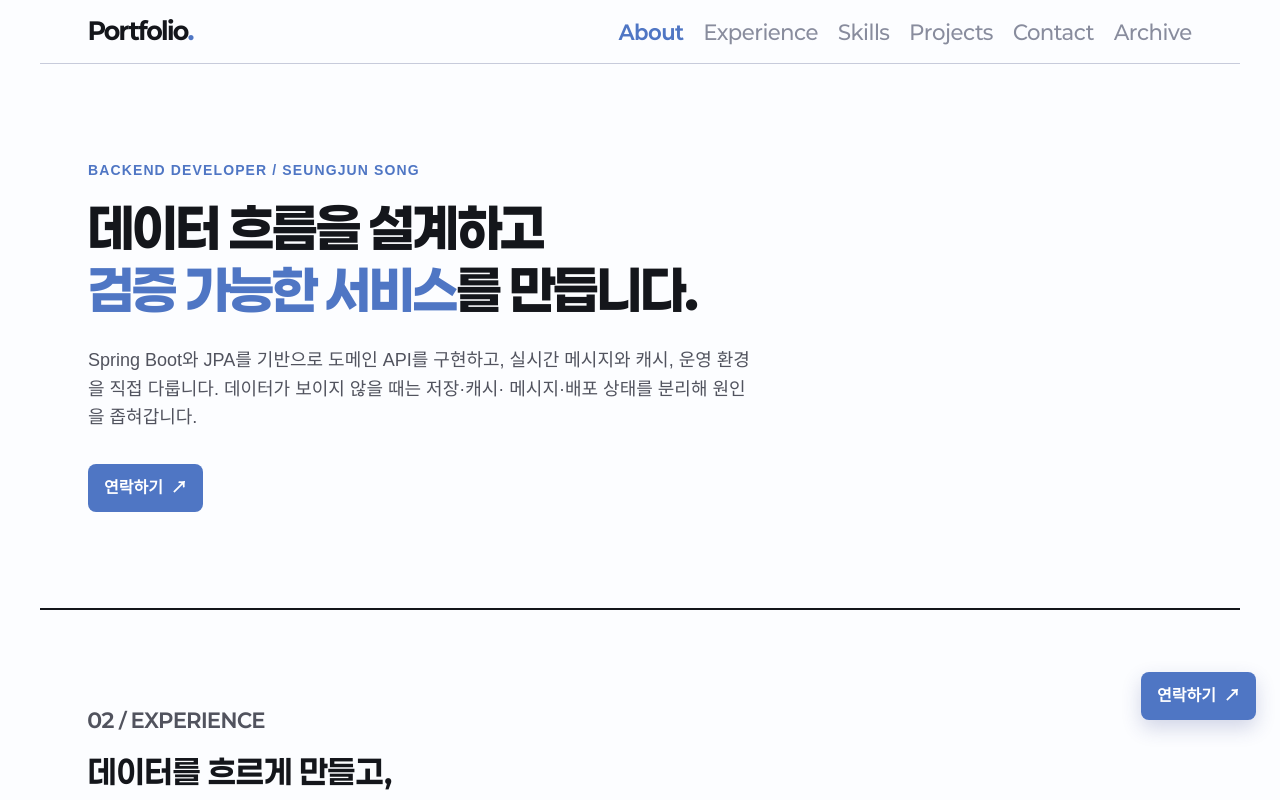
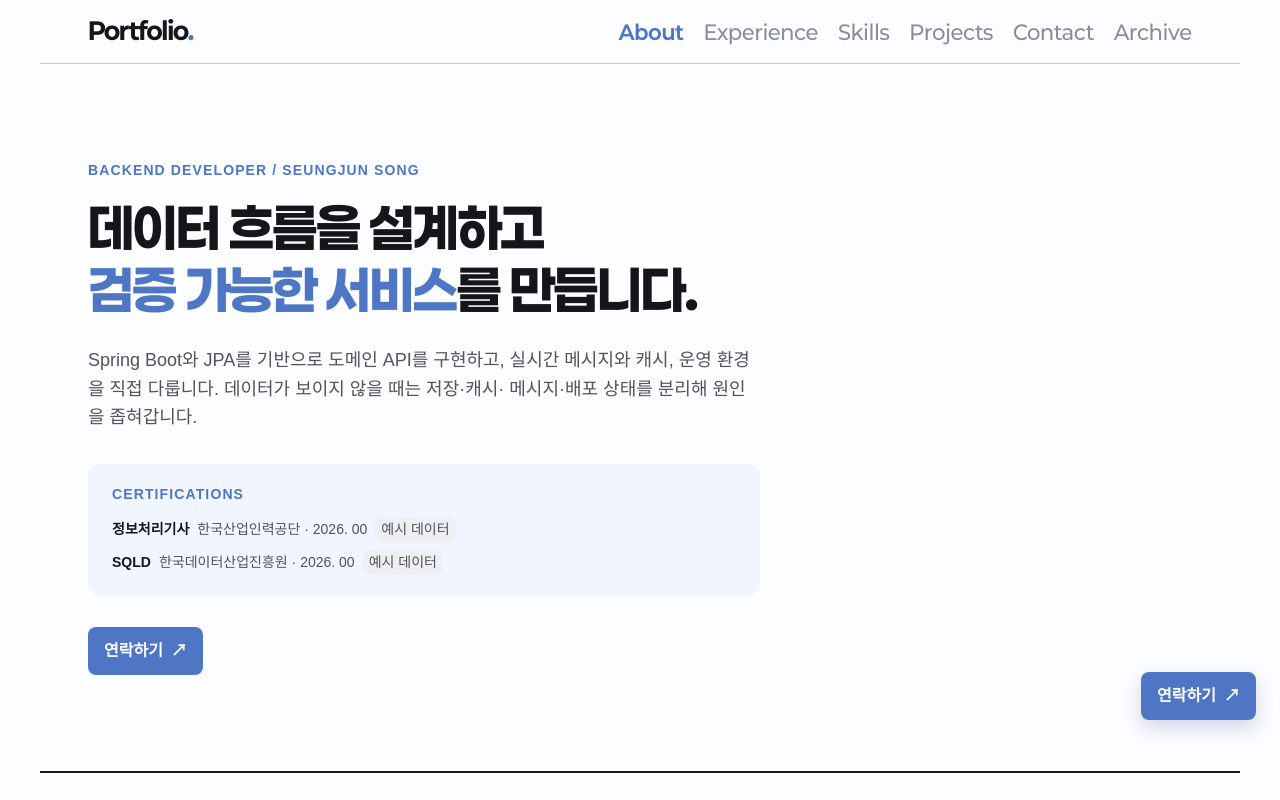
Before and after one commit to SeungJunS0ng/portfolio-site, a React (Vite) app: page / in a window 1280 px wide. Shown: the top 800 px of the page. Built offline with nearby package versions, Linux system fonts and the light colour scheme; a web font is replaced by a local one.

Commit message:
feat: About에 자격사항 예시 목록 추가
- About 소개 영역에 자격사항 목록을 표시\n- 발급 기관과 취득일을 함께 보여주는 정보 구조 적용\n- 예시 데이터 표기로 실제 자격 정보와 명확히 구분

```diff
--- a/src/pages/Home/sections/About/About.module.css
+++ b/src/pages/Home/sections/About/About.module.css
@@ -3,4 +3,10 @@
 h1 { max-width: 52rem; font: var(--font-display); letter-spacing: -0.04em; }
 h1 em { color: var(--blue-700); font-style: normal; }
 .description { max-width: 42rem; margin: 1.5rem 0 2rem; color: var(--gray-700); font: var(--font-body1); }
+.certifications { width: min(100%, 42rem); margin-bottom: 2rem; padding: 1.25rem 1.5rem; background: var(--blue-50); border-radius: var(--radius-md); }
+.certificationTitle { margin-bottom: 0.75rem; color: var(--blue-700); font: var(--font-small); font-weight: 700; letter-spacing: 0.08em; }
+.certifications ul { display: grid; gap: 0.5rem; }
+.certifications li { display: flex; flex-wrap: wrap; gap: 0.5rem; align-items: center; color: var(--gray-700); font: var(--font-small); }
+.certifications strong { color: var(--gray-900); font-weight: 700; }
+.certifications em { padding: 0.125rem 0.375rem; color: var(--gray-700); background: var(--gray-100); border-radius: var(--radius-sm); font-style: normal; }
 @media (max-width: 720px) { .section { min-height: 33rem; padding: 5rem 1.5rem; } h1 { font-size: 2.5rem; } }
--- a/src/pages/Home/sections/About/About.tsx
+++ b/src/pages/Home/sections/About/About.tsx
@@ -1,4 +1,5 @@
 import { ContactButton } from "../../../../components/common/ContactButton/ContactButton";
+import { certifications } from "../../../../data/certifications";
 import styles from "./About.module.css";
 
 export function About() {
@@ -15,6 +16,20 @@ export function About() {
         캐시, 운영 환경을 직접 다룹니다. 데이터가 보이지 않을 때는 저장·캐시·
         메시지·배포 상태를 분리해 원인을 좁혀갑니다.
       </p>
+      <div className={styles.certifications}>
+        <p className={styles.certificationTitle}>CERTIFICATIONS</p>
+        <ul>
+          {certifications.map((certification) => (
+            <li key={certification.name}>
+              <strong>{certification.name}</strong>
+              <span>
+                {certification.organization} · {certification.acquiredAt}
+              </span>
+              {certification.isPlaceholder && <em>예시 데이터</em>}
+            </li>
+          ))}
+        </ul>
+      </div>
       <ContactButton />
     </section>
   );
```
